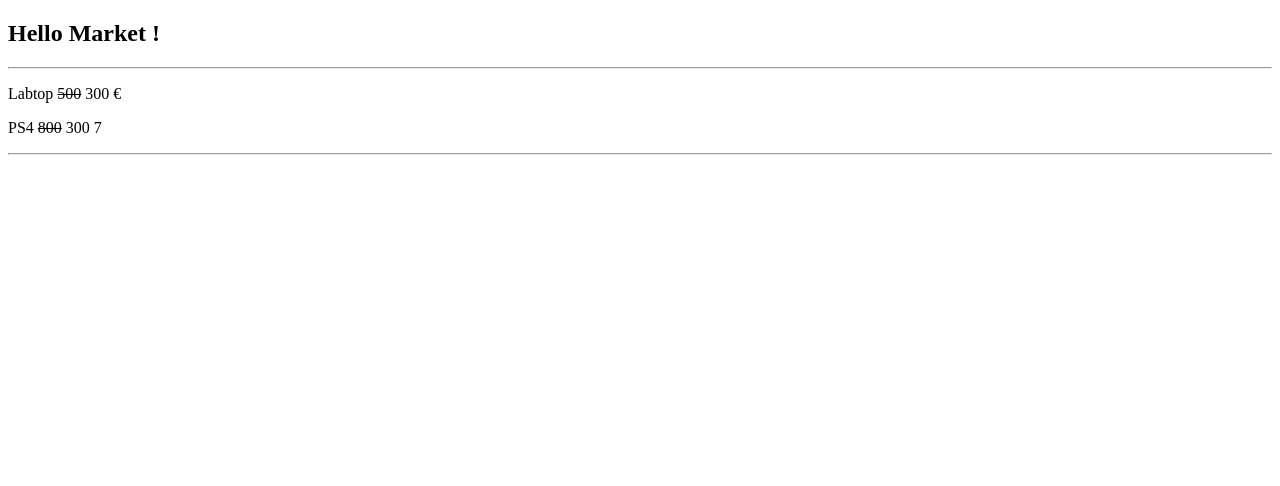
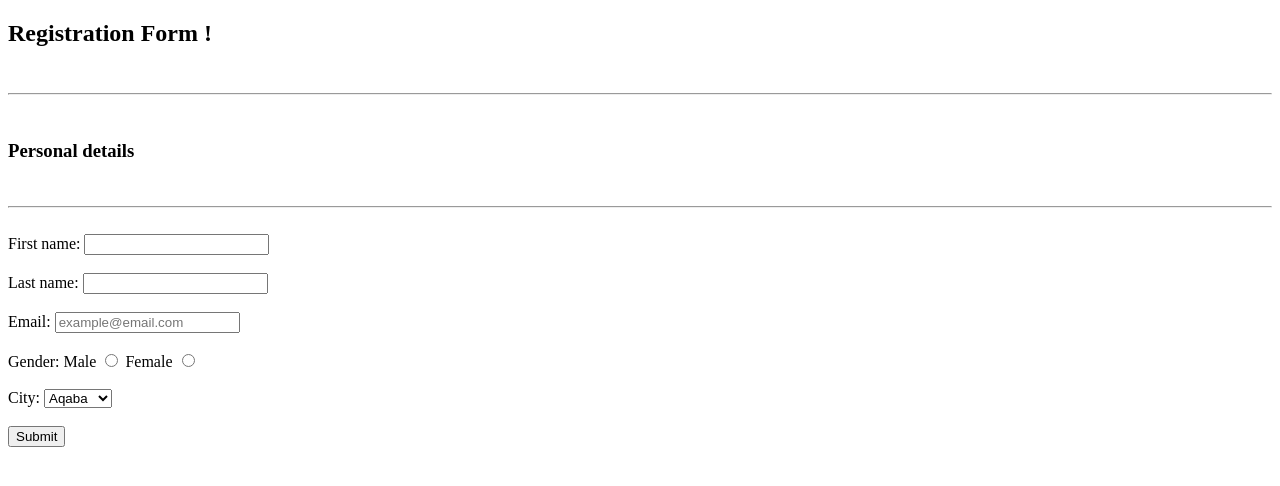
Before and after one commit to TalabYaseen/daily_tasks2, a plain HTML site: page daily_tasks_17_10/task2.html in a window 1280 px wide. Drawn offline with Linux system fonts and the light colour scheme.

Commit message:
day2 html

```diff
--- a/daily_tasks_17_10/task2.html
+++ b/daily_tasks_17_10/task2.html
@@ -8,11 +8,38 @@
 
 	</head>
 <body>
-<h2>Hello Market ! </h2>
-<hr>
-</body>
-<span><p>Labtop <del>500</del> 300 €</p></span>
-<span><p>PS4 <del>800</del> 300 7</p></span>
-<hr>
+<h2>Registration Form !</h2>
+<br><hr><br>
+<div  width: 25%;
+height: 60px; style="border:black thick">
+	<form>
+		<h3>
+			Personal details
+		</h3>
+		<br><hr><br>
+		<label>First name: </label>
+		<input type="First name" id="First name" name="First name" value="">
+		<br><br>
+		<label>Last name: </label>
+		<input type="Last name" id="Last name" name="Last name" value="">
+		<br><br>
+		<label>Email: </label>
+		<input type="email" id="Email" name="Email" value="" placeholder="example@email.com" >
+		<br><br>
+		<label>Gender: </label>
+		<label>Male </label>
+		<input type="radio" name="Gender">
+		<label>Female </label>
+		<input type="radio" name="Gender">
+		<br><br>
+		<label>City: </label>
+		<select name="cars" id="cars">
+			<option value="Aqaba">Aqaba</option>
+			<option value="Amman">Amman</option>
+			<option value="Irbid">Irbid</option>
+		</select>
+		<br><br>
+		<input type="submit" Sign up>
+	</form>
 
 </html>
```
Also changed, not shown: try.html (+6 -6 lines).
